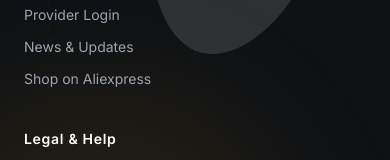
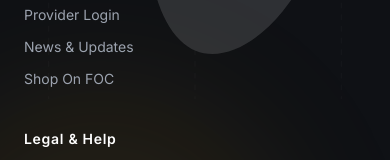
Before and after one commit to mx2extension/foc, a Next.js app: page / in a window 390 px wide. Shown: the part 11617-11777 px from the top of the page. Built offline with nearby package versions, Linux system fonts and the light colour scheme; no server answers; the database is empty.

Commit message:
all update

```diff
--- a/app/layout.tsx
+++ b/app/layout.tsx
@@ -4,7 +4,6 @@
 import Navbar from '@/components/Navbar'
 import Footer from '@/components/Footer'
 import ScrollReveal from '@/components/ScrollReveal'
-import PageHeroNav from '@/components/PageHeroNav'
 import SocialGrowthPanel from '@/components/SocialGrowthPanel'
 import AgentChat from '@/components/AgentChat'
 import FallbackPaymentModal from '@/components/FallbackPaymentModal'
@@ -130,13 +129,8 @@
         <Script src="https://checkout.flutterwave.com/v3.js" strategy="beforeInteractive" />
 
         <ScrollReveal />
-        <div className="lg:hidden">
-          <Navbar />
-        </div>
+        <Navbar />
         <main className="lg:pt-0 pt-4">
-          <div className="max-w-7xl mx-auto px-4 sm:px6 lg:px-8">
-            <PageHeroNav />
-          </div>
           {children}
         </main>
         <Footer />
--- a/components/Footer.tsx
+++ b/components/Footer.tsx
@@ -172,7 +172,7 @@
               <li><Link href="/become-a-provider" className="hover:text-white transition">Become a Provider</Link></li>
               <li><Link href="/provider-login" className="hover:text-white transition">Provider Login</Link></li>
               <li><Link href="/news" className="hover:text-white transition">News & Updates</Link></li>
-              <li><Link href="/shop" className="hover:text-white transition">Shop on Aliexpress</Link></li>
+              <li><Link href="/shop" className="hover:text-white transition">Shop On FOC</Link></li>
             </ul>
           </div>
 
```
